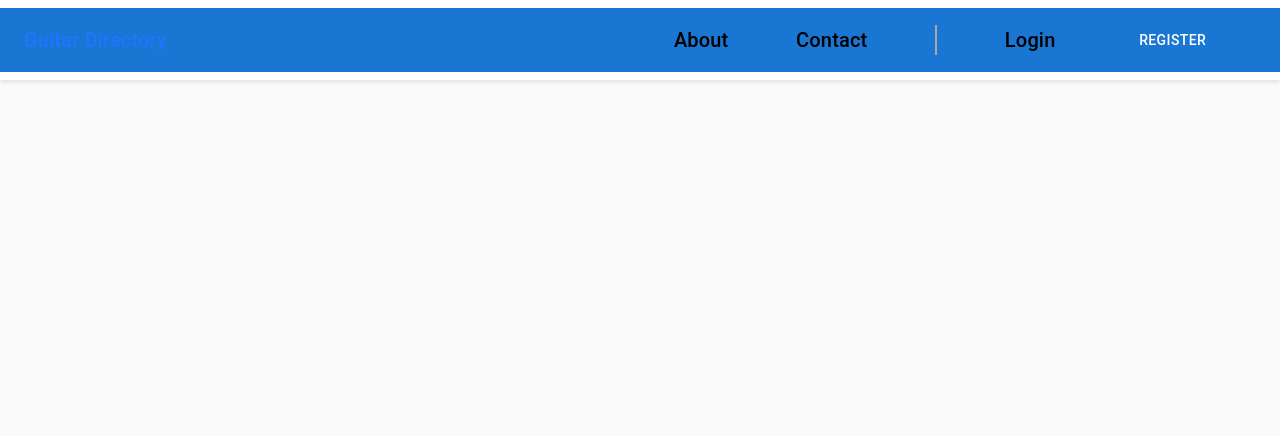
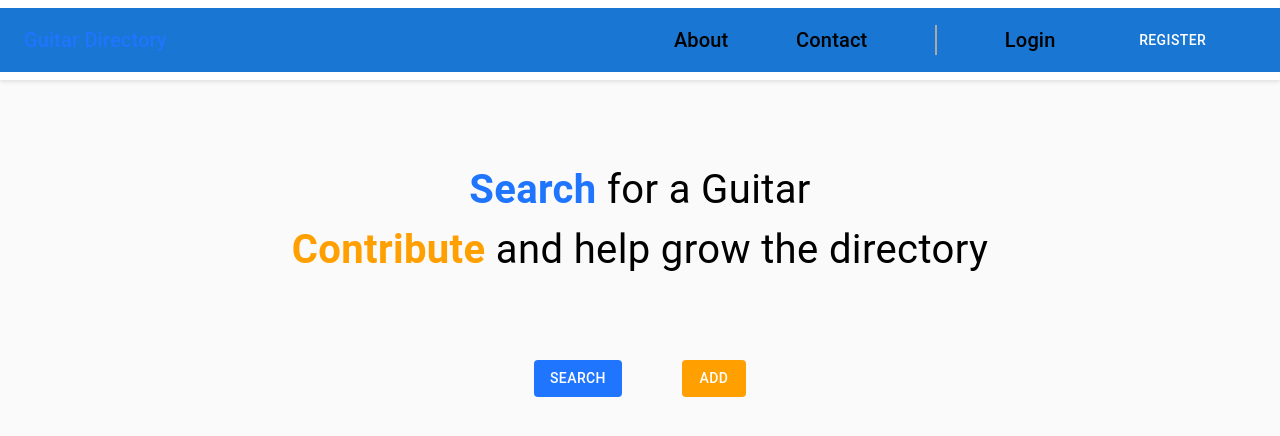
Before and after one commit to stefanomusicman/guitar_frontend, a Next.js app: page / in a window 1280 px wide. Shown: the top 436 px of the page. Built offline with nearby package versions, Linux system fonts and the light colour scheme; no server answers.

Commit message:
chore: create headline text and action buttons for home page

```diff
--- /dev/null
+++ b/src/app/colors.ts
@@ -0,0 +1,6 @@
+class Colors {
+    static primaryBlue: string = '#1F75FE';
+    static primaryOrange: string = '#FF9F00';
+}
+
+export default Colors;
--- a/src/app/page.tsx
+++ b/src/app/page.tsx
@@ -1,7 +1,8 @@
 'use client';
 import { AuthProvider } from "@/auth/FirebaseContext";
-import { Box } from "@mui/material";
+import { Box, Button, Typography, useMediaQuery, useTheme } from "@mui/material";
 import { makeStyles } from "@mui/styles";
+import Colors from "./colors";
 
 const useStyles = makeStyles(() => ({
   mainContainer: {
@@ -12,15 +13,53 @@ const useStyles = makeStyles(() => ({
     justifyContent: 'center',
     alignItems: 'center',
   },
+  headlineBox: {
+    width: '100%',
+    display: 'flex',
+    flexDirection: 'column',
+    justifyContent: 'center',
+    alignItems: 'center',
+    textAlign: 'center',
+    marginTop: '5em',
+  },
+  headlineText: {
+    fontFamily: 'Montserrat, sans-serif',
+    fontWeight: 'bold',
+  },
+  // ACTION BUTTONS
+  actionButtonContainer: {
+    display: 'flex',
+    justifyContent: 'space-around',
+    alignItems: 'center',
+    marginTop: '5em',
+  },
+  button: {
+    borderRadius: '10px',
+    padding: '15px 30px',
+  },
 }));
 
 export default function Home() {
-  const classes = useStyles()
+  const classes = useStyles();
+
+  const theme = useTheme();
+  const isMobile = useMediaQuery(theme.breakpoints.down('md'));
+
+  const fontSize = isMobile ? '2rem' : '2.5rem';
 
   return (
     <AuthProvider>
       <Box className={classes.mainContainer}>
-
+        {/* Headline Text */}
+        <Box className={classes.headlineBox}>
+          <Typography sx={{ fontSize: fontSize }} className={classes.headlineText}><strong style={{ color: '#1F75FE' }}>Search</strong> for a Guitar</Typography>
+          <Typography sx={{ fontSize: fontSize }} className={classes.headlineText}><strong style={{ color: '#FF9F00' }}>Contribute</strong> and help grow the directory</Typography>
+        </Box>
+        {/* Action Buttons */}
+        <Box sx={{ width: isMobile ? '75%' : '25%' }} className={classes.actionButtonContainer}>
+          <Button disableElevation sx={{ backgroundColor: Colors.primaryBlue }} className={classes.button} variant="contained">Search</Button>
+          <Button disableElevation sx={{ backgroundColor: Colors.primaryOrange }} className={classes.button} variant="contained">Add</Button>
+        </Box>
       </Box>
     </AuthProvider>
   )
--- a/src/components/navBar/navBar.tsx
+++ b/src/components/navBar/navBar.tsx
@@ -4,6 +4,7 @@ import { makeStyles } from "@mui/styles";
 import { useState } from "react";
 import MenuIcon from '@mui/icons-material/Menu';
 import CloseIcon from '@mui/icons-material/Close';
+import Colors from "@/app/colors";
 
 const useStyles = makeStyles(() => ({
     mainContainer: {
@@ -43,10 +44,10 @@ const useStyles = makeStyles(() => ({
     button: {
         borderRadius: '10px',
         padding: '10px 20px',
-        backgroundColor: '#1F75FE',
+        backgroundColor: Colors.primaryBlue,
     },
     name: {
-        color: '#1F75FE',
+        color: Colors.primaryBlue,
         fontWeight: 'bold',
         flexGrow: 1,
         fontFamily: 'Montserrat, sans-serif',
```
